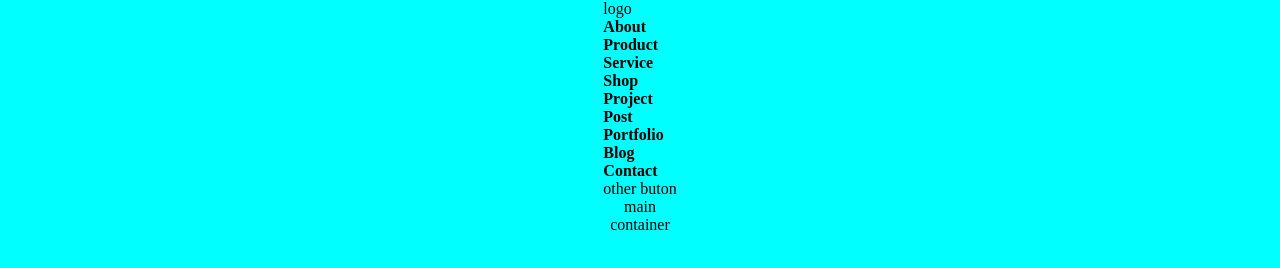
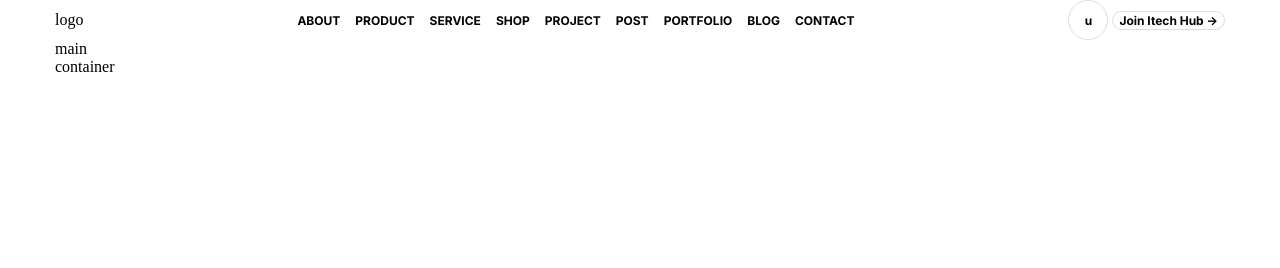
Before and after one commit to AndriyPrykhid/itech, a website built with Vite: page index.html in a window 1280 px wide. Built offline with nearby package versions, Linux system fonts and the light colour scheme.

Commit message:
lesson 4: font, buttons

```diff
--- a/index.html
+++ b/index.html
@@ -13,7 +13,7 @@
   <header>
     <div class="container">
       <div>logo</div>
-      <nav>
+      <nav class="navigation">
         <ul>
           <li><a class="link" href="./pages/About/index.html">About</a></li>
           <li><a class="link" href="./pages/Product/index.html">Product</a></li>
@@ -28,7 +28,9 @@
       </nav>
 
       <div>
-        other buton
+        <button class="button button--round">u</button>
+        <button class="button">Join Itech Hub -></button>
+
       </div>
     </div>
   </header>
--- a/style.scss
+++ b/style.scss
@@ -1,7 +1,9 @@
 @use'./styles/global.scss';
+@import url('https://fonts.googleapis.com/css2?family=Inter:wght@700&display=swap');
+
 
 html{
-  background-color: aqua;
+  background-color: var(--white-color);
   color: var(--black-color);
 };
 
@@ -14,6 +16,12 @@ a{
   text-decoration: none;
 }
 
+button{
+  background-color: transparent;
+  border: none;
+  outline: none;
+}
+
 li{
   list-style: none;
 };
--- a/styles/button.scss
+++ b/styles/button.scss
@@ -0,0 +1,17 @@
+.button {
+    border: 1px solid var(--grey-color);
+transition: var(--transition);
+border-radius: 15px;
+font: var(--smaller-font);
+cursor: pointer;
+    &:hover, &:active, &:focus {
+        border-color: var(--violett-color)
+    }
+
+    &--round{
+        --size: 40px;
+        height: var(--size);
+        width: var(--size);
+        border-radius: 50%;
+    }
+}
--- a/styles/colors.scss
+++ b/styles/colors.scss
@@ -1,4 +1,6 @@
 :root {
     --violett-color: #5842bc;
     --black-color: black;
+    --white-color: rgb(255, 255, 255);
+    --grey-color: #0002;
 }
--- a/styles/layout.scss
+++ b/styles/layout.scss
@@ -5,9 +5,15 @@ header, main, footer {
     align-items: center;
   }
 
+  header .container {
+    display: flex;
+    justify-content: space-between;
+    gap: var(--gap);
+  }
 
-  .containner{
+  .container{
     width: 1170px;
+    align-items: center;
 
     @media (min-width: v.$bigger-mobile ) {
         width: 540px;
@@ -25,3 +31,12 @@ header, main, footer {
                     width: 1320px;
                       };
   };
+
+  .navigation ul{
+    display: flex;
+    gap: var(--gap);
+    text-transform: uppercase;
+   font: var(--smaller-font);
+
+
+  }
--- a/styles/variables.scss
+++ b/styles/variables.scss
@@ -5,6 +5,15 @@ $bigger-desktop: 1400px;
 
 
 :root{
+// font
+--smaller-font: 700 12px 'Inter', sans-serif;;
+
+
    --transition: 0.3s;
 
+
+   //spacer
+
+   --gap: 15px
+
 };
```
Also changed, not shown: styles/global.scss (line endings or trailing spaces).
